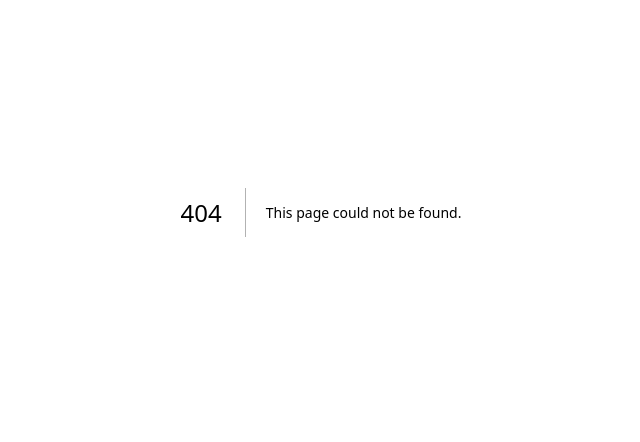
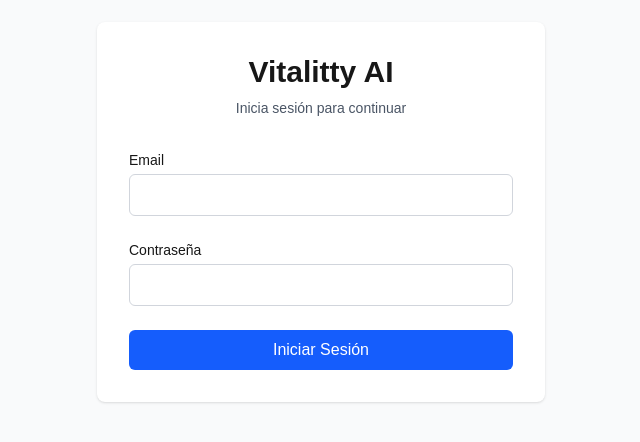
Before and after one commit to Juaaaaan/vitalitty-ai, a Next.js app: page /login in a window 1280 px wide. Before the commit this address had no page. Shown: the part 188-630 px from the top of the page, without its empty margins (319-959 px from the left). Built offline with nearby package versions, Linux system fonts and the light colour scheme; no server answers.

Commit message:
feat(app): add supabase user and login auth

```diff
--- /dev/null
+++ b/app/dashboard/page.tsx
@@ -0,0 +1,53 @@
+"use client";
+
+import { useEffect, useState } from "react";
+import { supabase } from "../../lib/supabase/client";
+import { useRouter } from "next/navigation";
+
+export default function DashboardPage() {
+  const [user, setUser] = useState<any>(null);
+  const router = useRouter();
+
+  useEffect(() => {
+    const getUser = async () => {
+      const {
+        data: { user },
+      } = await supabase.auth.getUser();
+      if (!user) {
+        router.push("/login");
+      } else {
+        setUser(user);
+      }
+    };
+    getUser();
+  }, [router]);
+
+  const handleLogout = async () => {
+    await supabase.auth.signOut();
+    router.push("/login");
+  };
+
+  if (!user) return <div>Cargando...</div>;
+
+  return (
+    <div className="min-h-screen p-8">
+      <div className="max-w-4xl mx-auto">
+        <div className="flex justify-between items-center mb-8">
+          <h1 className="text-3xl font-bold">Dashboard</h1>
+          <button
+            onClick={handleLogout}
+            className="px-4 py-2 bg-red-600 text-white rounded hover:bg-red-700"
+          >
+            Cerrar Sesión
+          </button>
+        </div>
+
+        <div className="bg-white p-6 rounded-lg shadow">
+          <h2 className="text-xl font-semibold mb-4">Bienvenido</h2>
+          <p className="text-gray-600">Email: {user.email}</p>
+          <p className="text-gray-600">ID: {user.id}</p>
+        </div>
+      </div>
+    </div>
+  );
+}
--- /dev/null
+++ b/app/login/page.tsx
@@ -0,0 +1,87 @@
+"use client";
+
+import { useState } from "react";
+import { supabase } from "../../lib/supabase/client";
+import { useRouter } from "next/navigation";
+
+export default function LoginPage() {
+  const [email, setEmail] = useState("");
+  const [password, setPassword] = useState("");
+  const [loading, setLoading] = useState(false);
+  const [error, setError] = useState("");
+  const router = useRouter();
+
+  const handleLogin = async (e: React.FormEvent) => {
+    e.preventDefault();
+    setLoading(true);
+    setError("");
+
+    const { error } = await supabase.auth.signInWithPassword({
+      email,
+      password,
+    });
+
+    if (error) {
+      setError(error.message);
+      setLoading(false);
+    } else {
+      router.push("/dashboard");
+      router.refresh();
+    }
+  };
+
+  return (
+    <div className="min-h-screen flex items-center justify-center bg-gray-50">
+      <div className="max-w-md w-full space-y-8 p-8 bg-white rounded-lg shadow">
+        <div>
+          <h2 className="text-center text-3xl font-bold">Vitalitty AI</h2>
+          <p className="mt-2 text-center text-sm text-gray-600">
+            Inicia sesión para continuar
+          </p>
+        </div>
+
+        <form onSubmit={handleLogin} className="mt-8 space-y-6">
+          {error && (
+            <div className="bg-red-50 text-red-500 p-3 rounded">{error}</div>
+          )}
+
+          <div>
+            <label htmlFor="email" className="block text-sm font-medium">
+              Email
+            </label>
+            <input
+              id="email"
+              type="email"
+              required
+              value={email}
+              onChange={(e) => setEmail(e.target.value)}
+              className="mt-1 block w-full px-3 py-2 border border-gray-300 rounded-md"
+            />
+          </div>
+
+          <div>
+            <label htmlFor="password" className="block text-sm font-medium">
+              Contraseña
+            </label>
+            <input
+              id="password"
+              type="password"
+              required
+              value={password}
+              onChange={(e) => setPassword(e.target.value)}
+              className="mt-1 block w-full px-3 py-2 border border-gray-300 rounded-md"
+            />
+          </div>
+
+          <button
+            type="submit"
+            disabled={loading}
+            className="w-full py-2 px-4 bg-blue-600 text-white rounded-md hover:bg-blue-700 disabled:opacity-50"
+          >
+            {loading ? "Iniciando sesión..." : "Iniciar Sesión"}
+          </button>
+        </form>
+      </div>
+    </div>
+  );
+}
--- /dev/null
+++ b/lib/supabase/client.ts
@@ -0,0 +1,6 @@
+import { createBrowserClient } from "@supabase/ssr";
+
+export const supabase = createBrowserClient(
+  process.env.NEXT_PUBLIC_SUPABASE_URL!,
+  process.env.NEXT_PUBLIC_SUPABASE_ANON_KEY!
+);
--- a/package.json
+++ b/package.json
@@ -10,6 +10,8 @@
     "lint:fix": "eslint --fix"
   },
   "dependencies": {
+    "@supabase/ssr": "^0.8.0",
+    "@supabase/supabase-js": "^2.90.0",
     "next": "16.1.1",
     "react": "19.2.3",
     "react-dom": "19.2.3"
```
Also changed, not shown: 1 other file (tests, documents, lock files or other folders).
